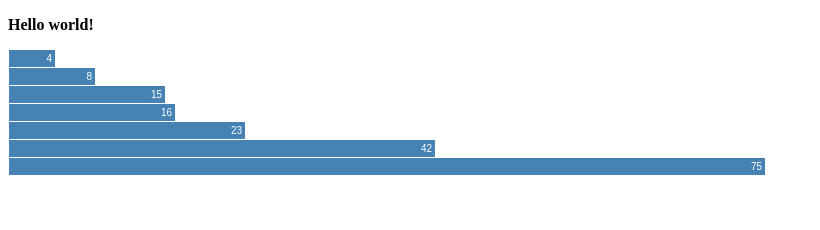
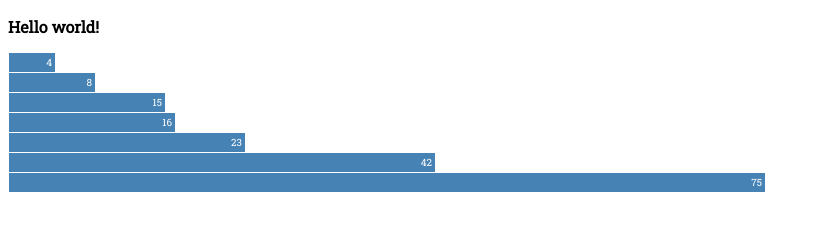
Before and after one commit to Percipient24/d3-sandbox, a website: page public/index.html in a window 1280 px wide. Shown: the whole page, without its empty margins (0-820 px from the left). Drawn offline with nearby package versions, Linux system fonts and the light colour scheme.

Commit message:
Added font Roboto Slab
- Roboto Slab now font in bar chart, and added rule for p's in hmtl

```diff
--- a/public/index.html
+++ b/public/index.html
@@ -7,6 +7,7 @@
         <meta name="description" content="">
         <meta name="viewport" content="width=device-width, initial-scale=1">
 
+        <link href="https://fonts.googleapis.com/css?family=Roboto+Slab" rel="stylesheet">
         <link rel="stylesheet" href="styles/main.css">
     </head>
     <body>
--- a/public/styles/main.css
+++ b/public/styles/main.css
@@ -1,8 +1,10 @@
 .chart div {
-  font: 10px sans-serif;
+  font: 10px 'Roboto Slab', serif;
   background-color: steelblue;
   text-align: right;
   padding: 3px;
   margin: 1px;
   color: white;
 }
+
+p { font-family: 'Roboto Slab', serif; }
```
